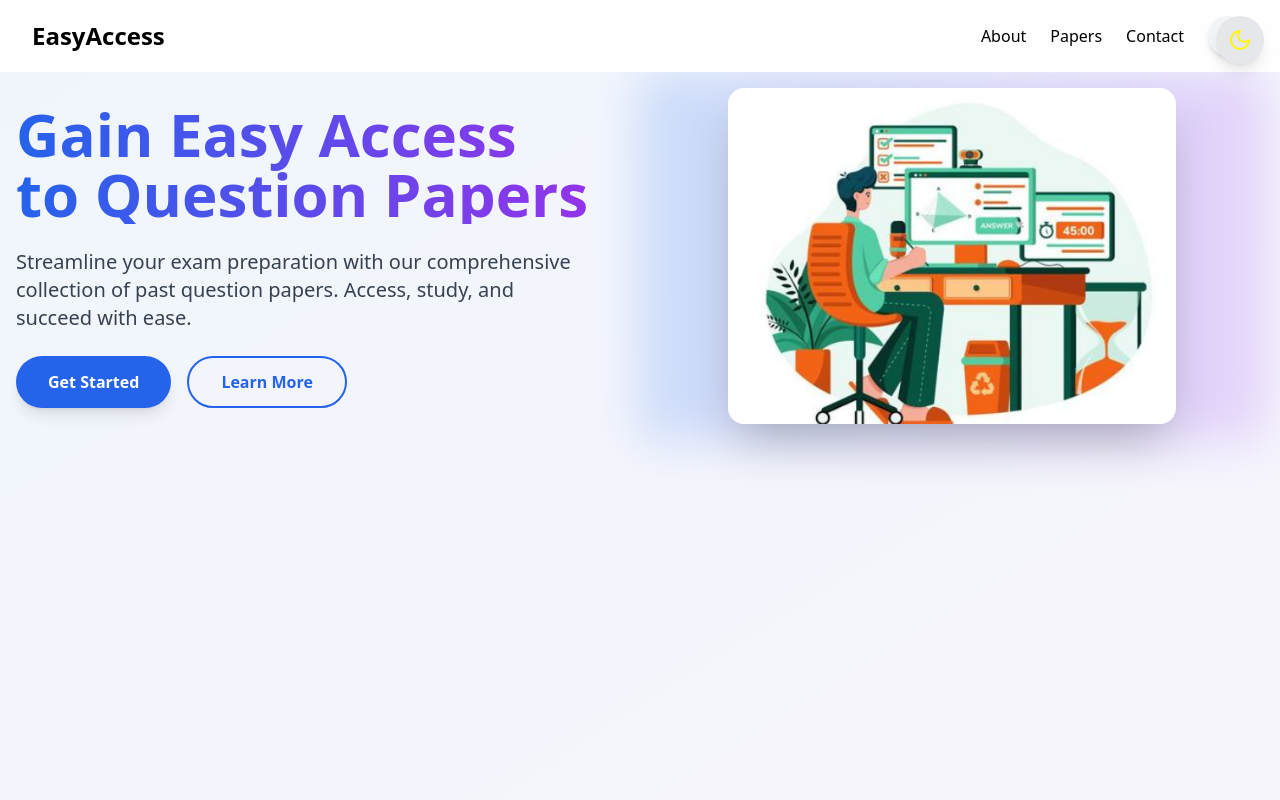
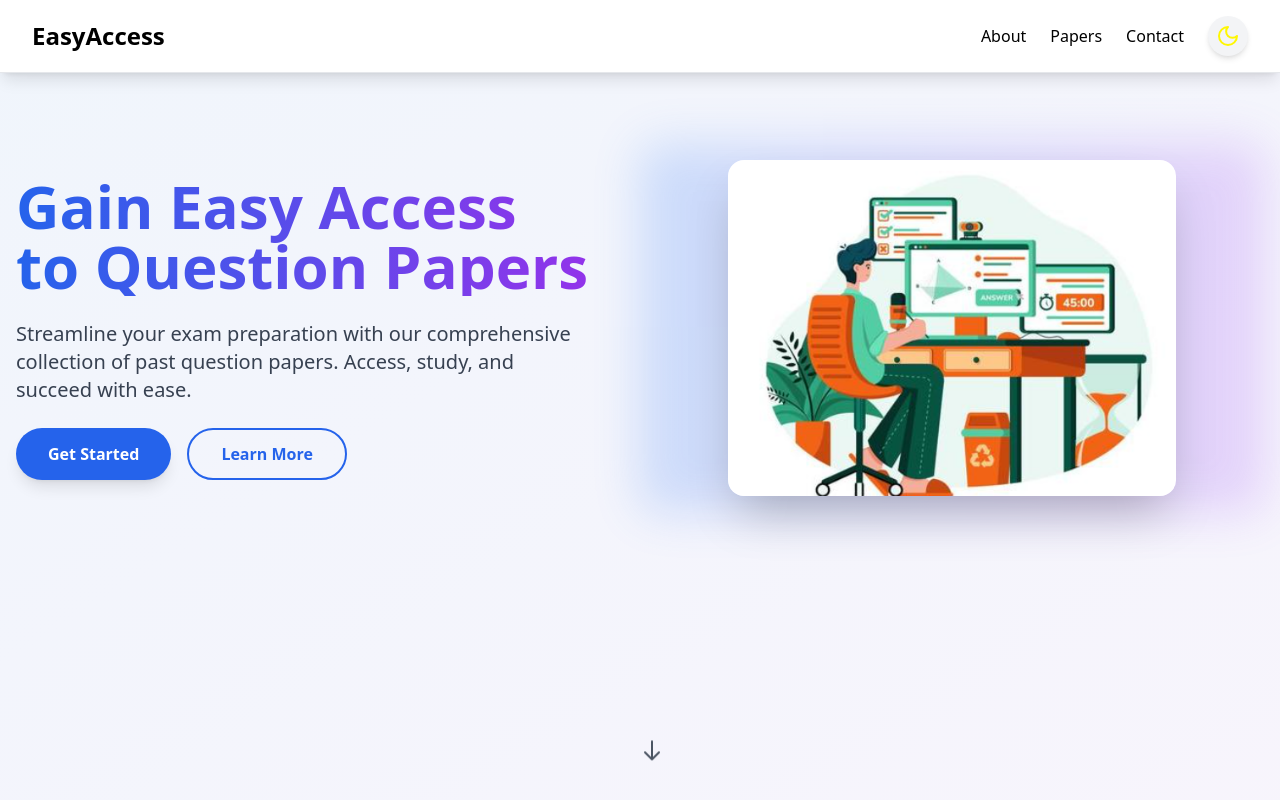
Before and after one commit to nrashmi06/easyaccess2.0, a React (Create React App) app in the folder app/: page / in a window 1280 px wide. Shown: the top 800 px of the page. Built offline with nearby package versions, Linux system fonts and the light colour scheme.

Commit message:
corrections

```diff
--- a/app/src/pages/main.jsx
+++ b/app/src/pages/main.jsx
@@ -17,18 +17,6 @@ const MainPage = () => {
   });
   const section1Ref = useRef(null);
   const section2Ref = useRef(null);
-
-  const Sun = () => (
-    <svg xmlns="http://www.w3.org/2000/svg" width="24" height="24" viewBox="0 0 24 24" fill="none" stroke="#ffe747" strokeWidth="2" strokeLinecap="round" strokeLinejoin="round" className="lucide lucide-sun">
-      <circle cx="12" cy="12" r="4"/><path d="M12 2v2"/><path d="M12 20v2"/><path d="m4.93 4.93 1.41 1.41"/><path d="m17.66 17.66 1.41 1.41"/><path d="M2 12h2"/><path d="M20 12h2"/><path d="m6.34 17.66-1.41 1.41"/><path d="m19.07 4.93-1.41 1.41"/>
-    </svg>
-  );
-
-  const Moon = () => (
-    <svg xmlns="http://www.w3.org/2000/svg" width="24" height="24" viewBox="0 0 24 24" fill="none" stroke="#fff700" strokeWidth="2" strokeLinecap="round" strokeLinejoin="round" className="lucide lucide-moon">
-      <path d="M12 3a6 6 0 0 0 9 9 9 9 0 1 1-9-9Z"/>
-    </svg>
-  );
 
   const subjects = [
     { path: '/maths', name: 'Mathematics', emoji: '➗', color: 'bg-blue-100 dark:bg-blue-900' },
@@ -103,28 +91,30 @@ const MainPage = () => {
 
   return (
     <div className={`min-h-screen transition-colors duration-500 ${darkMode ? 'dark bg-gray-900' : 'bg-gray-50'}`}>
-      <Navbar sectionClassNames={sectionClassNames} />
-
-      {/* Theme Toggle Button */}
-      <button
-        onClick={() => setDarkMode(!darkMode)}
-        className="fixed top-4 right-4 p-3 rounded-full bg-gray-200 dark:bg-gray-700 z-50 transition-all duration-300 hover:scale-110 shadow-lg"
-        aria-label="Toggle theme"
-      >
-        {darkMode ? <Sun className="w-6 h-6 text-yellow-400" /> : <Moon className="w-6 h-6 text-gray-700" />}
-      </button>
+      {/* Fixed navbar */}
+      <div className="fixed top-0 left-0 right-0 z-50">
+        <div className="bg-white/80 dark:bg-gray-900/80 backdrop-blur-lg border-b border-gray-200 dark:border-gray-700 shadow-lg">
+          <div className="container mx-auto">
+            <Navbar
+              sectionClassNames={sectionClassNames}
+              darkMode={darkMode}
+              setDarkMode={setDarkMode}
+            />
+          </div>
+        </div>
+      </div>
 
       <div className="page flex flex-col min-h-screen">
         {/* Hero Section */}
         <section
           ref={section1Ref}
-          className="section1 min-h-screen relative overflow-hidden"
+          className="section1 min-h-screen relative overflow-hidden pt-16"
         >
           {/* Background gradient */}
           <div className="absolute inset-0 bg-gradient-to-br from-blue-100 to-purple-100 dark:from-blue-900 dark:to-purple-900 opacity-30"></div>
 
           {/* Content container */}
-          <div className="relative z-10 container mx-auto px-4 h-full flex flex-col md:flex-row items-center justify-center gap-12">
+          <div className="relative z-10 container mx-auto px-4 h-full flex flex-col md:flex-row items-center justify-center gap-12 py-20">
             <div className="flex-1 text-center md:text-left space-y-6 max-w-xl">
               <h1 className="text-4xl md:text-5xl lg:text-6xl font-bold bg-gradient-to-r from-blue-600 to-purple-600 dark:from-blue-400 dark:to-purple-400 bg-clip-text text-transparent animate-gradient">
                 Gain Easy Access to Question Papers
@@ -144,7 +134,6 @@ const MainPage = () => {
 
             <div className="flex-1 p-4">
               <div className="relative">
-                {/* Decorative elements */}
                 <div className="absolute -inset-4 bg-gradient-to-r from-blue-500 to-purple-500 rounded-2xl opacity-20 blur-xl animate-pulse"></div>
                 <img
                   src={img2}
@@ -181,7 +170,7 @@ const MainPage = () => {
             </div>
 
             <div className="grid grid-cols-1 md:grid-cols-2 lg:grid-cols-3 xl:grid-cols-4 gap-6">
-              {subjects.map((subject, index) => (
+              {subjects.map((subject) => (
                 <Link
                   key={subject.path}
                   to={subject.path}
```
